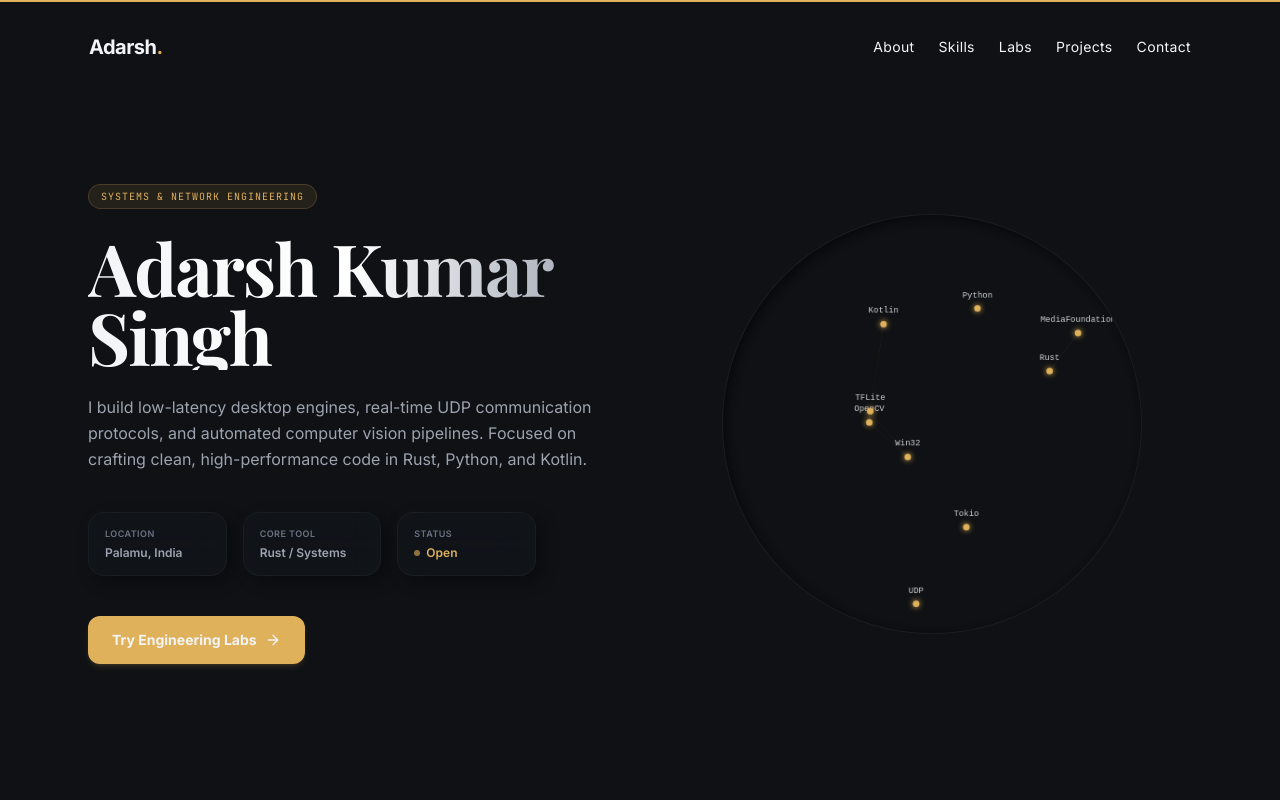
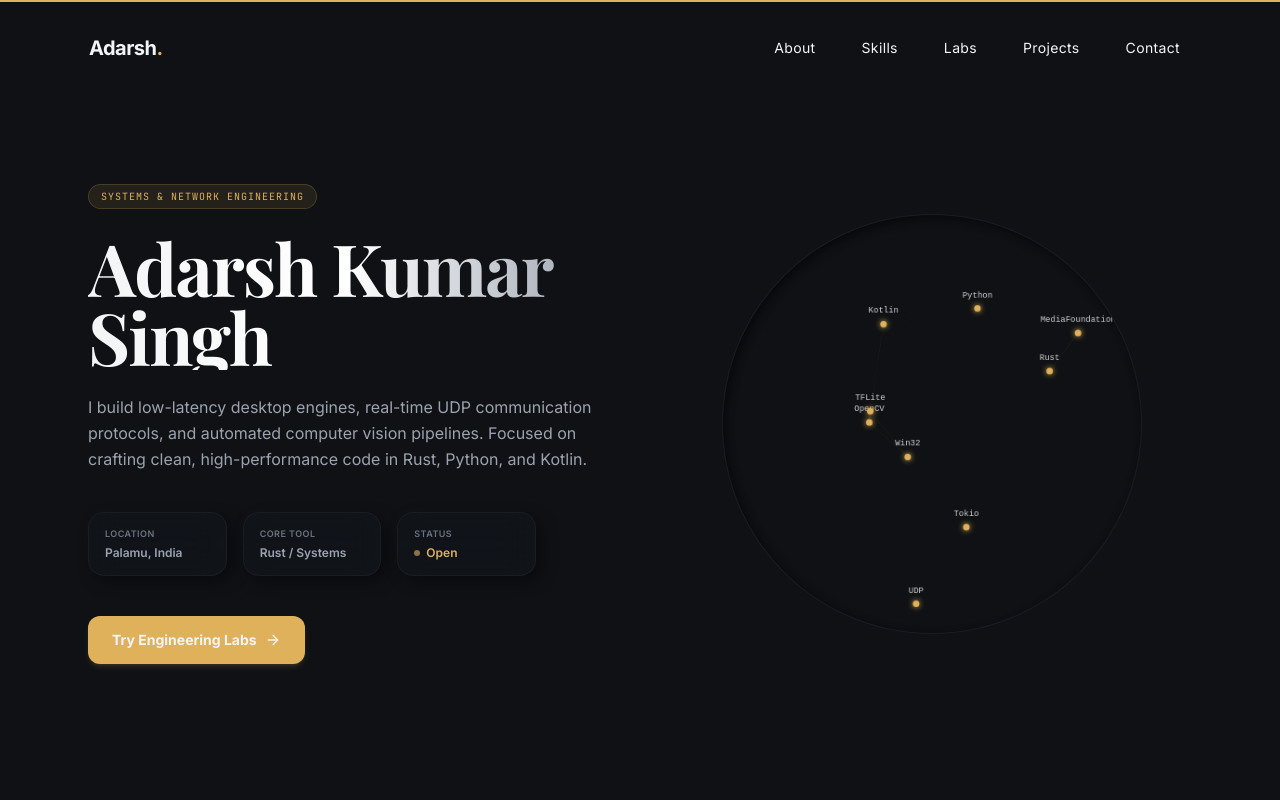
Before and after one commit to adarsh0044321/helloadarsh, a React (Vite) app: page / in a window 1280 px wide. Shown: the top 800 px of the page. Built offline with nearby package versions, Linux system fonts and the light colour scheme; a web font is replaced by a local one.

Commit message:
design: add shadow glow capsule borders to active navbar items

```diff
--- a/src/components/Navbar.tsx
+++ b/src/components/Navbar.tsx
@@ -57,16 +57,13 @@ export default function Navbar() {
               <a
                 key={item}
                 href={`#${item}`}
-                className={`font-sans text-xs md:text-sm tracking-wide transition-all duration-300 relative py-1 ${
+                className={`font-sans text-xs md:text-sm tracking-wide transition-all duration-300 relative px-2.5 py-1 rounded-lg border ${
                   isActive
-                    ? 'text-accent font-medium'
-                    : 'text-text-secondary hover:text-text-primary'
+                    ? 'text-accent font-medium bg-accent/[0.04] border-accent/25 shadow-[0_0_10px_rgba(223,177,91,0.2)]'
+                    : 'text-text-secondary hover:text-text-primary border-transparent'
                 }`}
               >
                 {displayLabel}
-                {isActive && (
-                  <span className="absolute bottom-0 left-0 right-0 h-[1.5px] bg-accent shadow-[0_0_8px_#DFB15B]" />
-                )}
               </a>
             );
           })}
```
